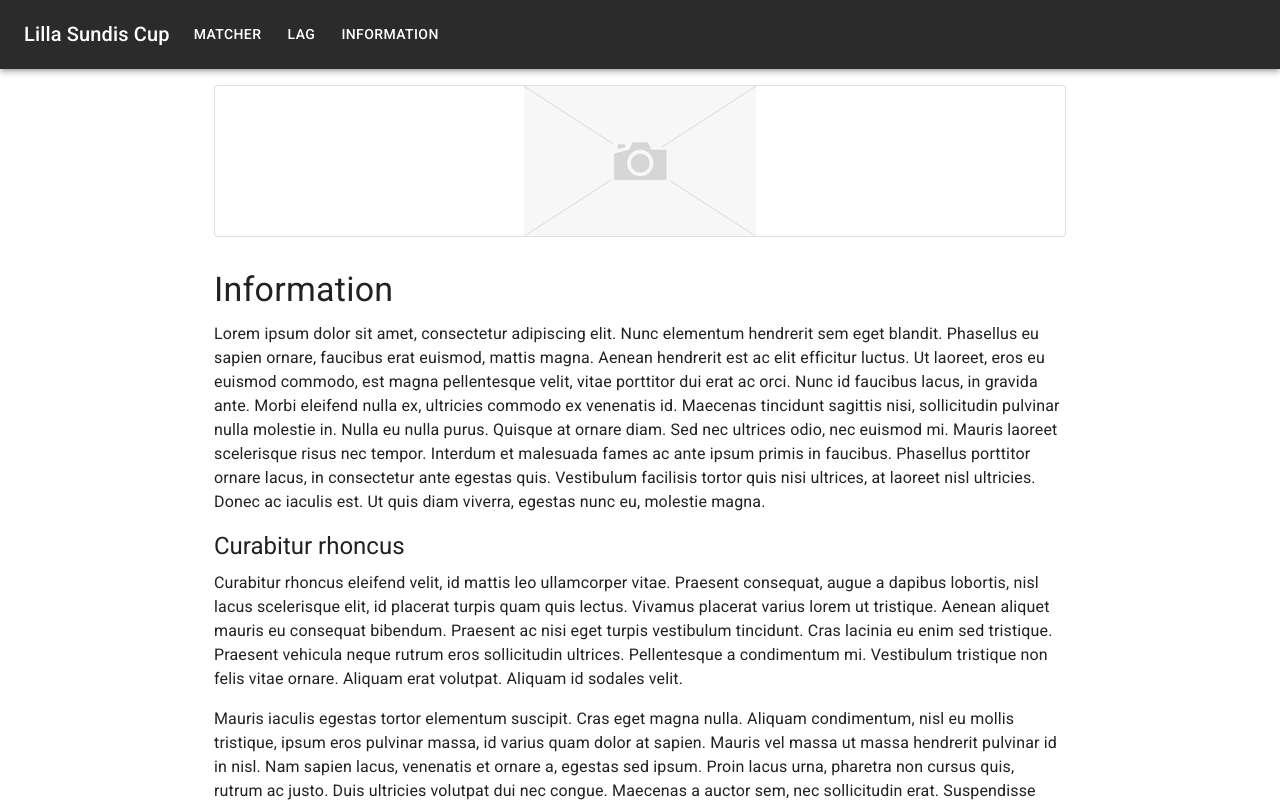
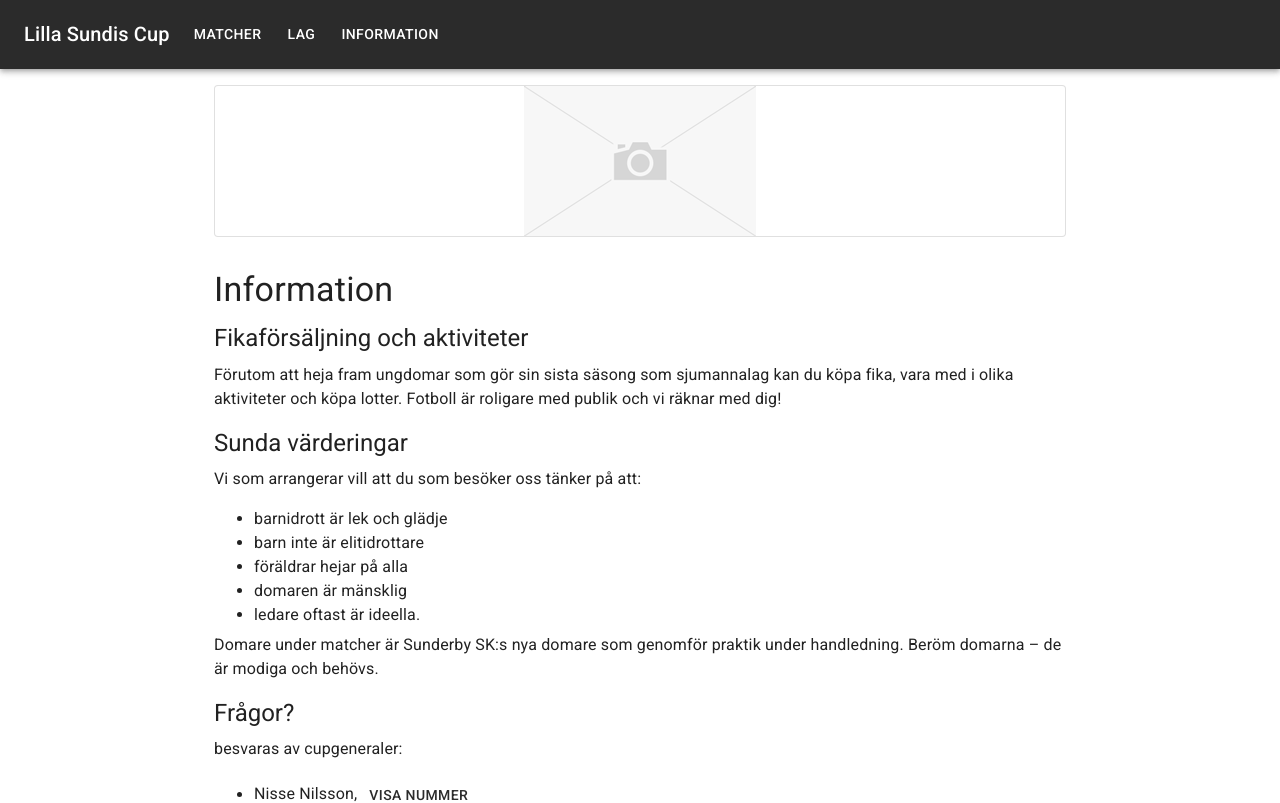
Before and after one commit to sasjo/lillasundiscup, a React (Create React App) app in the folder webapp/: page /info.html in a window 1280 px wide. Shown: the top 803 px of the page. Built offline with nearby package versions, Linux system fonts and the light colour scheme.

Commit message:
feat: Update info page

```diff
--- a/webapp/src/Home.jsx
+++ b/webapp/src/Home.jsx
@@ -25,10 +25,23 @@ const Home = () => {
         <Box>
           <img src={sskLogo} alt="Sunderby SK" style={{ height: '25vmin', pointerEvents: 'none', display: 'block', margin: '10px auto' }} />
           <Typography variant="h4" component="h1" gutterBottom>
-            Lilla Sundis Cup 2022
+            Pionjären Lilla Sundis Cup 2022, 14-15 Maj
+          </Typography>
+
+          <Typography variant="h5" component="h2">
+            24:e gången – visst kommer du?
           </Typography>
           <Typography variant="body1" paragraph>
-            Lilla Sundis Cup är en fotbollscup som spelas 14-15 Maj 2022 i Södra Sunderbyn.
+            Pionjären Lilla Sundis Cup är tillbaka. För 24:e gången arrangerar Sunderby SK fotbollscup.
+            Efter två Coronapräglade säsonger med inställda fotbollsevent är vi mer taggade än någonsin.
+          </Typography>
+          <Typography variant="h5" component="h2">
+            Deltagande lag och spelschema
+          </Typography>
+          <Typography variant="body1" paragraph>
+            I år deltar flick- och pojklag där spelarna är födda 2010. Nyfiken på vilka lag som spelar?
+            Se fliken lag. Cupen spelas lördag 14 maj samt söndag 15 maj på Sundis konstgräsplan.
+            Spelschema finner du under fliken matcher.
           </Typography>
         </Box>
 
--- a/webapp/src/Info.jsx
+++ b/webapp/src/Info.jsx
@@ -1,43 +1,66 @@
 import React from 'react';
 import Container from '@mui/material/Container';
 import Typography from '@mui/material/Typography';
+import Button from '@mui/material/Button';
+
+const phoneNumbers = [
+  '070-180 02 45',
+  '072-734 75 30',
+];
 
 const Info = () => {
+  const showPhoneNumber = (e) => {
+    const number = phoneNumbers[e.currentTarget.getAttribute('data-id')];
+    e.currentTarget.innerHTML = `<a href="tel:+46${number.substring(1).replace(/-|\s/g, '')}">${number}</a>`
+  }
   return (
     <Container sx={{mt: 2, mb: 2}} maxWidth="md">
       <Typography variant="h4" component="h1" gutterBottom>Information</Typography>
-      <Typography variant="body1" paragraph>
-        Lorem ipsum dolor sit amet, consectetur adipiscing elit. Nunc elementum hendrerit sem eget
-        blandit. Phasellus eu sapien ornare, faucibus erat euismod, mattis magna. Aenean hendrerit
-        est ac elit efficitur luctus. Ut laoreet, eros eu euismod commodo, est magna pellentesque
-        velit, vitae porttitor dui erat ac orci. Nunc id faucibus lacus, in gravida ante. Morbi
-        eleifend nulla ex, ultricies commodo ex venenatis id. Maecenas tincidunt sagittis nisi,
-        sollicitudin pulvinar nulla molestie in. Nulla eu nulla purus. Quisque at ornare diam. Sed
-        nec ultrices odio, nec euismod mi. Mauris laoreet scelerisque risus nec tempor. Interdum et
-        malesuada fames ac ante ipsum primis in faucibus. Phasellus porttitor ornare lacus, in
-        consectetur ante egestas quis. Vestibulum facilisis tortor quis nisi ultrices, at laoreet
-        nisl ultricies. Donec ac iaculis est. Ut quis diam viverra, egestas nunc eu, molestie magna.
-      </Typography>
-      <Typography variant="h5" component="h2" gutterBottom>Curabitur rhoncus</Typography>
-      <Typography variant="body1" paragraph>
-        Curabitur rhoncus eleifend velit, id mattis leo ullamcorper vitae. Praesent consequat, augue
-        a dapibus lobortis, nisl lacus scelerisque elit, id placerat turpis quam quis lectus.
-        Vivamus placerat varius lorem ut tristique. Aenean aliquet mauris eu consequat bibendum.
-        Praesent ac nisi eget turpis vestibulum tincidunt. Cras lacinia eu enim sed tristique.
-        Praesent vehicula neque rutrum eros sollicitudin ultrices. Pellentesque a condimentum mi.
-        Vestibulum tristique non felis vitae ornare. Aliquam erat volutpat. Aliquam id sodales
-        velit.
+
+      <Typography variant="h5" component="h2" gutterBottom>
+        Fikaförsäljning och aktiviteter
       </Typography>
       <Typography variant="body1" paragraph>
-        Mauris iaculis egestas tortor elementum suscipit. Cras eget magna nulla. Aliquam
-        condimentum, nisl eu mollis tristique, ipsum eros pulvinar massa, id varius quam dolor at
-        sapien. Mauris vel massa ut massa hendrerit pulvinar id in nisl. Nam sapien lacus, venenatis
-        et ornare a, egestas sed ipsum. Proin lacus urna, pharetra non cursus quis, rutrum ac justo.
-        Duis ultricies volutpat dui nec congue. Maecenas a auctor sem, nec sollicitudin erat.
-        Suspendisse porta, ligula quis vehicula facilisis, sem nunc sagittis velit, a congue augue
-        neque ut arcu. Nunc commodo quis est in lacinia. Ut ac aliquam leo, eu convallis leo. In
-        placerat lobortis eros vitae faucibus. Integer dui nibh, malesuada vitae feugiat in, luctus
-        nec elit. Duis scelerisque non eros a sagittis. Suspendisse commodo elementum egestas.
+        Förutom att heja fram ungdomar som gör sin sista säsong som sjumannalag kan du köpa fika,
+        vara med i olika aktiviteter och köpa lotter. Fotboll är roligare med publik och vi
+        räknar med dig!
+      </Typography>
+
+      <Typography variant="h5" component="h2" gutterBottom>
+        Sunda värderingar
+      </Typography>
+      <Typography variant="body1" paragraph>
+        Vi som arrangerar vill att du som besöker oss tänker på att:
+      </Typography>
+      <Typography variant="body1" component="ul" gutterBottom>
+        <li>barnidrott är lek och glädje</li>
+        <li>barn inte är elitidrottare</li>
+        <li>föräldrar hejar på alla</li>
+        <li>domaren är mänsklig</li>
+        <li>ledare oftast är ideella.</li>
+      </Typography>
+      <Typography variant="body1" paragraph>
+        Domare under matcher är Sunderby SK:s nya domare som genomför praktik under handledning.
+        Beröm domarna – de är modiga och behövs.
+      </Typography>
+
+      <Typography variant="h5" component="h2" gutterBottom>
+        Frågor?
+      </Typography>
+      <Typography variant="body1" paragraph>
+        besvaras av cupgeneraler:
+      </Typography>
+      <Typography variant="body1" component="ul" gutterBottom>
+        <li>
+          Nisse Nilsson,
+          {' '}
+          <Button variant="text" data-id="0" onClick={showPhoneNumber}>Visa nummer</Button>
+        </li>
+        <li>
+          Martin Lindberg,
+          {' '}
+          <Button variant="text" data-id="0" onClick={showPhoneNumber}>Visa nummer</Button>
+        </li>
       </Typography>
     </Container>
   );
```
